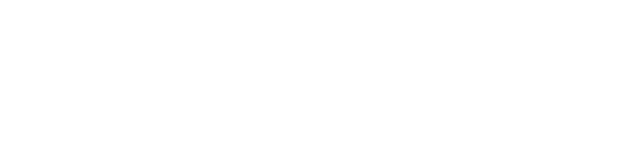
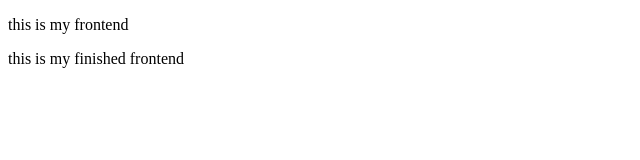
Before and after one commit to JordanDJensen/git-practice, a plain HTML site: page index.html in a window 1280 px wide. Shown: the whole page, without its empty margins (0-640 px from the left). Drawn offline with Linux system fonts and the light colour scheme.

Commit message:
Finished fronted

```diff
--- a/index.html
+++ b/index.html
@@ -7,6 +7,7 @@
     <title>Document</title>
 </head>
 <body>
-
+    <p>this is my frontend</p>
+    <p>this is my finished frontend</p>
 </body>
 </html>
```
